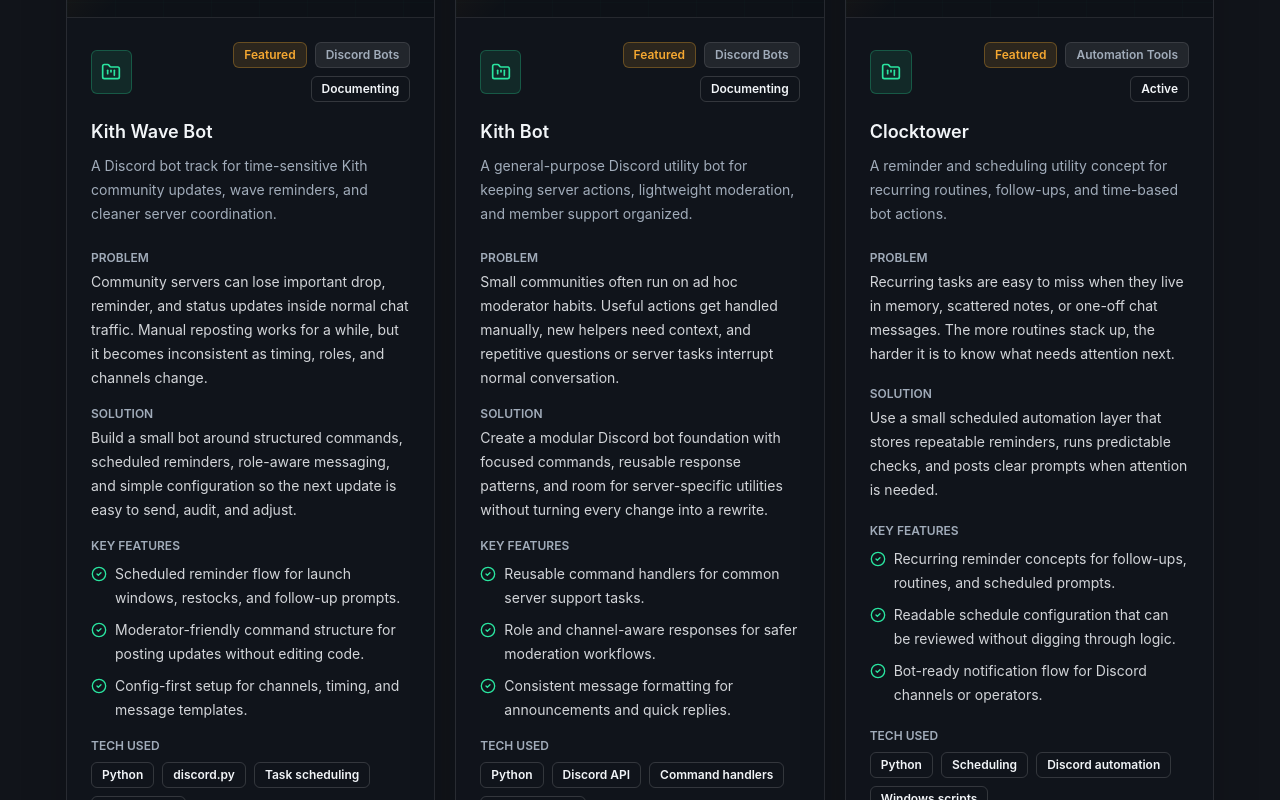
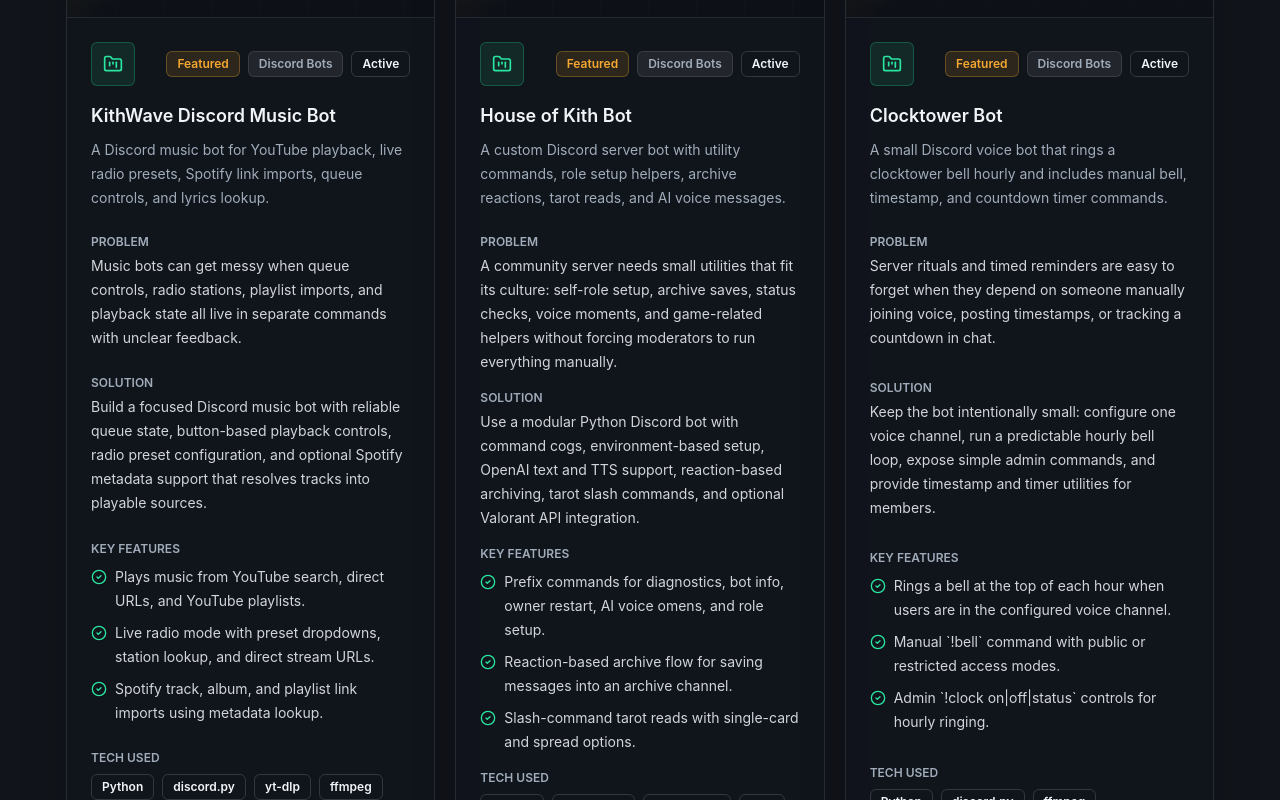
Before and after one commit to gissu-dev/airexwert, a Next.js app: page / in a window 1280 px wide. Shown: the part 3580-4380 px from the top of the page. Built offline with nearby package versions, Linux system fonts and the light colour scheme.

Commit message:
Update bot project details

```diff
--- a/data/projects.ts
+++ b/data/projects.ts
@@ -50,30 +50,30 @@ export type Project = {
 export const projects: Project[] = [
   {
     id: "kith-wave-bot",
-    title: "Kith Wave Bot",
+    title: "KithWave Discord Music Bot",
     slug: "kith-wave-bot",
     category: "Discord Bots",
     status: "published",
-    stage: "Documenting",
+    stage: "Active",
     featured: true,
     shortDescription:
-      "A Discord bot track for time-sensitive Kith community updates, wave reminders, and cleaner server coordination.",
+      "A Discord music bot for YouTube playback, live radio presets, Spotify link imports, queue controls, and lyrics lookup.",
     fullDescription:
-      "Kith Wave Bot is the portfolio case study for a focused Discord automation idea: keep fast-moving community updates visible without forcing moderators to manually repeat the same messages. The project is framed around scheduled posts, command-based checks, and clear setup boundaries so it can grow without becoming hard to operate.",
+      "KithWave is a Discord music bot built for a real server. It supports prefix commands, YouTube search and URLs, live radio presets, Spotify metadata imports, YouTube playlist imports, shuffle controls, per-server queue state, and a now-playing panel with playback buttons.",
     problem:
-      "Community servers can lose important drop, reminder, and status updates inside normal chat traffic. Manual reposting works for a while, but it becomes inconsistent as timing, roles, and channels change.",
+      "Music bots can get messy when queue controls, radio stations, playlist imports, and playback state all live in separate commands with unclear feedback.",
     solution:
-      "Build a small bot around structured commands, scheduled reminders, role-aware messaging, and simple configuration so the next update is easy to send, audit, and adjust.",
+      "Build a focused Discord music bot with reliable queue state, button-based playback controls, radio preset configuration, and optional Spotify metadata support that resolves tracks into playable sources.",
     features: [
-      "Scheduled reminder flow for launch windows, restocks, and follow-up prompts.",
-      "Moderator-friendly command structure for posting updates without editing code.",
-      "Config-first setup for channels, timing, and message templates.",
-      "Clear status feedback so operators know whether a message was queued or sent."
+      "Plays music from YouTube search, direct URLs, and YouTube playlists.",
+      "Live radio mode with preset dropdowns, station lookup, and direct stream URLs.",
+      "Spotify track, album, and playlist link imports using metadata lookup.",
+      "Now-playing panel with pause, skip, stop, queue, volume, shuffle, and lyrics controls."
     ],
-    techUsed: ["Python", "discord.py", "Task scheduling", "JSON config"],
-    nextStep: "Add command documentation, setup notes, and example operating flows.",
+    techUsed: ["Python", "discord.py", "yt-dlp", "ffmpeg", "Spotipy"],
+    nextStep: "Add slash-command versions of core controls and small tests around query parsing and URL handling.",
     caseStudyStatus: "ready",
-    githubUrl: "",
+    githubUrl: "https://github.com/gissu-dev/KithWave",
     liveUrl: "",
     caseStudyUrl: "",
     imageUrl: "",
@@ -82,30 +82,30 @@ export const projects: Project[] = [
   },
   {
     id: "kith-bot",
-    title: "Kith Bot",
+    title: "House of Kith Bot",
     slug: "kith-bot",
     category: "Discord Bots",
     status: "published",
-    stage: "Documenting",
+    stage: "Active",
     featured: true,
     shortDescription:
-      "A general-purpose Discord utility bot for keeping server actions, lightweight moderation, and member support organized.",
+      "A custom Discord server bot with utility commands, role setup helpers, archive reactions, tarot reads, and AI voice messages.",
     fullDescription:
-      "Kith Bot represents the broader server-operations side of the bot portfolio. The focus is practical utility: commands that reduce repeated moderator work, clearer responses for members, and a code structure that can be extended as server needs become more specific.",
+      "House of Kith Bot is a custom Discord bot built for the House of Kith server. The core features are stable and running, with prefix commands for status, bot info, owner restart, AI voice omens, and role setup, plus slash-command tarot tools and optional Valorant account commands.",
     problem:
-      "Small communities often run on ad hoc moderator habits. Useful actions get handled manually, new helpers need context, and repetitive questions or server tasks interrupt normal conversation.",
+      "A community server needs small utilities that fit its culture: self-role setup, archive saves, status checks, voice moments, and game-related helpers without forcing moderators to run everything manually.",
     solution:
-      "Create a modular Discord bot foundation with focused commands, reusable response patterns, and room for server-specific utilities without turning every change into a rewrite.",
+      "Use a modular Python Discord bot with command cogs, environment-based setup, OpenAI text and TTS support, reaction-based archiving, tarot slash commands, and optional Valorant API integration.",
     features: [
-      "Reusable command handlers for common server support tasks.",
-      "Role and channel-aware responses for safer moderation workflows.",
-      "Consistent message formatting for announcements and quick replies.",
-      "Expandable structure for future reminders, logs, and admin utilities."
+      "Prefix commands for diagnostics, bot info, owner restart, AI voice omens, and role setup.",
+      "Reaction-based archive flow for saving messages into an archive channel.",
+      "Slash-command tarot reads with single-card and spread options.",
+      "Optional Valorant account linking, MMR, and last-match commands when the API key is configured."
     ],
-    techUsed: ["Python", "Discord API", "Command handlers", "Server utilities"],
-    nextStep: "Document command examples and identify the next server utility module.",
+    techUsed: ["Python", "discord.py", "OpenAI API", "TTS", "HenrikDev Valorant API"],
+    nextStep: "Keep polishing the active modules and document which parked cogs are intentionally inactive.",
     caseStudyStatus: "ready",
-    githubUrl: "",
+    githubUrl: "https://github.com/gissu-dev/House-of-Kith-Bot",
     liveUrl: "",
     caseStudyUrl: "",
     imageUrl: "",
@@ -114,30 +114,30 @@ export const projects: Project[] = [
   },
   {
     id: "clocktower",
-    title: "Clocktower",
+    title: "Clocktower Bot",
     slug: "clocktower",
-    category: "Automation Tools",
+    category: "Discord Bots",
     status: "published",
     stage: "Active",
     featured: true,
     shortDescription:
-      "A reminder and scheduling utility concept for recurring routines, follow-ups, and time-based bot actions.",
+      "A small Discord voice bot that rings a clocktower bell hourly and includes manual bell, timestamp, and countdown timer commands.",
     fullDescription:
-      "Clocktower is the automation case study for keeping time-based work visible. It is positioned as a practical reminder layer for Discord or local workflows: define the event, keep the schedule readable, and make the next action hard to miss.",
+      "Clocktower Bot is a focused Discord bot built for one server. It rings a bell in a configured voice channel at the top of each hour when non-bot members are present, supports manual bell triggers, includes admin controls for the hourly loop, and adds utility commands for timestamps and live countdown timers.",
     problem:
-      "Recurring tasks are easy to miss when they live in memory, scattered notes, or one-off chat messages. The more routines stack up, the harder it is to know what needs attention next.",
+      "Server rituals and timed reminders are easy to forget when they depend on someone manually joining voice, posting timestamps, or tracking a countdown in chat.",
     solution:
-      "Use a small scheduled automation layer that stores repeatable reminders, runs predictable checks, and posts clear prompts when attention is needed.",
+      "Keep the bot intentionally small: configure one voice channel, run a predictable hourly bell loop, expose simple admin commands, and provide timestamp and timer utilities for members.",
     features: [
-      "Recurring reminder concepts for follow-ups, routines, and scheduled prompts.",
-      "Readable schedule configuration that can be reviewed without digging through logic.",
-      "Bot-ready notification flow for Discord channels or operators.",
-      "Simple startup scripts for repeatable local operation during development."
+      "Rings a bell at the top of each hour when users are in the configured voice channel.",
+      "Manual `!bell` command with public or restricted access modes.",
+      "Admin `!clock on|off|status` controls for hourly ringing.",
+      "Timestamp helpers and channel countdown timers with basic restart recovery."
     ],
-    techUsed: ["Python", "Scheduling", "Discord automation", "Windows scripts"],
-    nextStep: "Add reminder examples and a clearer operator setup checklist.",
+    techUsed: ["Python", "discord.py", "ffmpeg", "Discord voice", "Windows launcher"],
+    nextStep: "Keep the setup checklist tight and improve restart behavior around active timers.",
     caseStudyStatus: "ready",
-    githubUrl: "",
+    githubUrl: "https://github.com/gissu-dev/clocktower-bot",
     liveUrl: "",
     caseStudyUrl: "",
     imageUrl: "",
```
